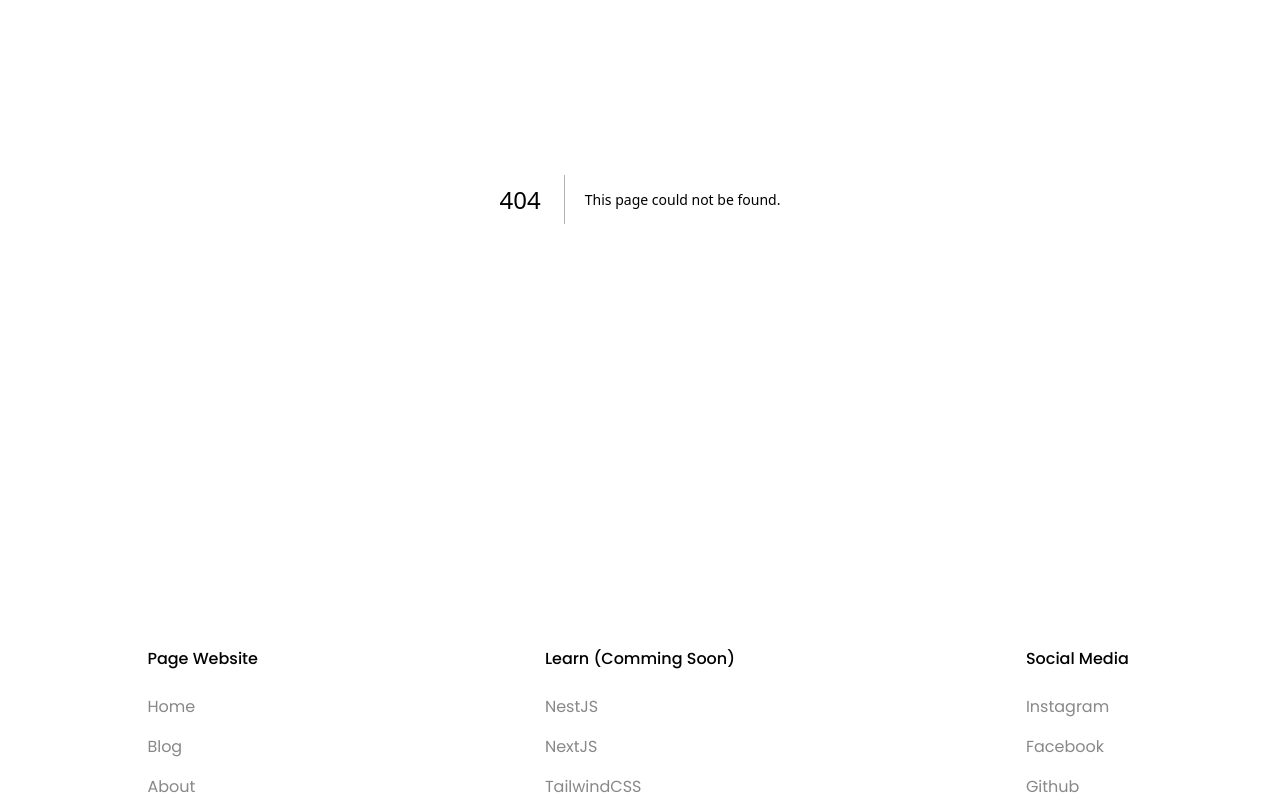
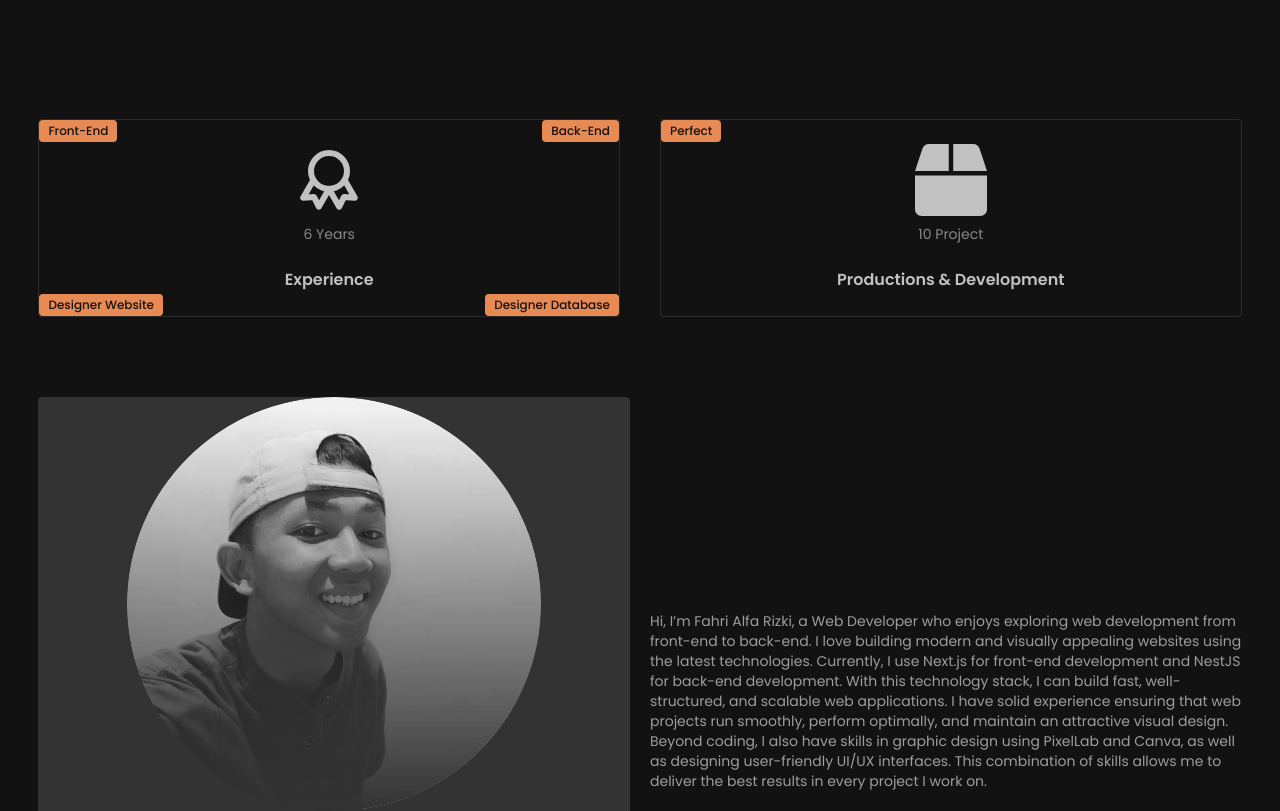
Before and after one commit to fahrialfarizki12/web-portofolio, a Next.js app: page /about in a window 1280 px wide. Before the commit this address had no page. Shown: the part 201-1012 px from the top of the page. Built offline with nearby package versions, Linux system fonts and the light colour scheme.

Commit message:
update now

```diff
--- /dev/null
+++ b/app/about/page.tsx
@@ -0,0 +1,70 @@
+import HeroText from "@/components/hero-text";
+import { Badge } from "@/components/ui/badge";
+import {
+  Card,
+  CardContent,
+  CardDescription,
+  CardFooter,
+  CardHeader,
+  CardTitle,
+} from "@/components/ui/card";
+import { TbAward } from "react-icons/tb";
+import { FaBox } from "react-icons/fa";
+import HeroAbout from "@/components/hero-about";
+export default function AboutPage() {
+  return (
+    <>
+      <HeroText
+        title="About Me"
+        description="Here is a brief overview about myself and why I became a programmer"
+      />
+      <div className="grid grid-cols-1 sm:grid-cols-2 place-items-center gap-10">
+        <Card className="border-accent/80 w-full relative rounded ">
+          <Badge className="absolute top-0 left-0 rounded">Front-End</Badge>
+          <Badge className="absolute top-0 right-0 rounded">Back-End</Badge>
+          <Badge className="absolute bottom-0 right-0 rounded">
+            Designer Database
+          </Badge>
+          <Badge className="absolute bottom-0 left-0 rounded">
+            Designer Website
+          </Badge>
+          <CardHeader>
+            <CardTitle>
+              <div className="flex justify-center">
+                <TbAward className="text-5xl sm:text-7xl" />
+              </div>
+            </CardTitle>
+            <CardDescription className="text-center">6 Years</CardDescription>
+          </CardHeader>
+          <CardContent>
+            <p className="font-semibold text-center">Experience</p>
+          </CardContent>
+        </Card>
+
+        <Card className="border-accent/80 w-full relative rounded ">
+          <Badge className="absolute top-0 left-0 rounded">Perfect</Badge>
+
+          <CardHeader>
+            <CardTitle>
+              <div className="flex justify-center">
+                <FaBox className="text-5xl sm:text-7xl" />
+              </div>
+            </CardTitle>
+            <CardDescription className="text-center">
+              10 Project
+            </CardDescription>
+          </CardHeader>
+          <CardContent>
+            <p className="font-semibold text-center">
+              Productions & Development
+            </p>
+          </CardContent>
+        </Card>
+      </div>
+
+      <div className="my-20">
+        <HeroAbout />
+      </div>
+    </>
+  );
+}
--- a/app/project/page.tsx
+++ b/app/project/page.tsx
@@ -79,6 +79,24 @@ export default function PageProject() {
             Author="Fahri Alfa Rizki"
             DateBlog="May, 2023"
           />
+          <Blog
+            TitleCard="Absensi Prakerind"
+            DescriptionCard="This is a student internship attendance web application that I am currently developing using Next.js for the frontend and Express.js for the backend. The application has already been completed and is fully functional. It is scheduled to be deployed in March, after the Eid al-Fitr holiday."
+            imageUrl="/portofolio-6.png"
+            imageAlt="Photo Absensi Prakerind"
+            BadgeBlog={[
+              "NextJs",
+              "ExpressJs",
+              "Tailwind Css",
+              "ORM Sequalize",
+              "MySQL",
+            ]}
+            Visit={false}
+            ImageProfile="/profile.jpeg"
+            ImageProfileAlt="Author Fahri Alfa Rizki"
+            Author="Fahri Alfa Rizki"
+            DateBlog="Des, 2025"
+          />
         </div>
       </div>
     </>
--- a/components/background-grid.tsx
+++ b/components/background-grid.tsx
@@ -1,12 +1,21 @@
 "use client";
 
 import { useTheme } from "next-themes";
+import { useEffect, useState } from "react";
 import DotPattern from "@/components/ui/dot-patterns";
 import Particles from "@/components/ui/particles";
 import { cn } from "@/lib/utils";
 
 export const BackgroundPattern = () => {
   const { resolvedTheme } = useTheme();
+  const [mounted, setMounted] = useState(false);
+
+  useEffect(() => {
+    setMounted(true);
+  }, []);
+
+  if (!mounted) return null; // ⬅️ PENTING
+
   const isLightTheme = resolvedTheme === "light";
 
   return (
@@ -14,7 +23,7 @@ export const BackgroundPattern = () => {
       <DotPattern
         className={cn(
           "mask-[radial-gradient(ellipse,rgba(0,0,0,0.3)_30%,black_50%)]",
-          "dark:fill-slate-700 -z-10 w-full mask-[linear-gradient(to_top,transparent,black_50%)]",
+          "dark:fill-slate-700 -z-10 w-full mask-[linear-gradient(to_top,transparent,black_70%)]",
         )}
         cr={1}
         cx={1}
--- a/components/footer.tsx
+++ b/components/footer.tsx
@@ -10,8 +10,8 @@ const footerSections = [
         href: "/",
       },
       {
-        title: "Blog",
-        href: "/blog",
+        title: "Project",
+        href: "/project",
       },
       {
         title: "About",
--- /dev/null
+++ b/components/hero-about.tsx
@@ -0,0 +1,39 @@
+import Image from "next/image";
+
+export default function HeroAbout() {
+  return (
+    <>
+      <div className="grid grid-cols-1 sm:grid-cols-2 sm:place-items-center gap-5">
+        <div className="bg-accent rounded aspect-square relative">
+          <Image
+            className="rounded-full w-[70%] mx-auto object-cover mask-b-from-3.5"
+            src="/profile.jpeg"
+            alt="Photo Fahri Alfa Rizki"
+            width={200}
+            height={200}
+            quality={100}
+          />
+          <p className="font-semibold text-foreground/80 absolute bottom-0 text-center  w-full">
+            Fahri Alfa Rizki
+          </p>
+        </div>
+        <div className="mt-4">
+          <p className="text-sm text-foreground/80">
+            Hi, I’m Fahri Alfa Rizki, a Web Developer who enjoys exploring web
+            development from front-end to back-end. I love building modern and
+            visually appealing websites using the latest technologies.
+            Currently, I use Next.js for front-end development and NestJS for
+            back-end development. With this technology stack, I can build fast,
+            well-structured, and scalable web applications. I have solid
+            experience ensuring that web projects run smoothly, perform
+            optimally, and maintain an attractive visual design. Beyond coding,
+            I also have skills in graphic design using PixelLab and Canva, as
+            well as designing user-friendly UI/UX interfaces. This combination
+            of skills allows me to deliver the best results in every project I
+            work on.
+          </p>
+        </div>
+      </div>
+    </>
+  );
+}
--- a/components/nav-menu.tsx
+++ b/components/nav-menu.tsx
@@ -38,7 +38,7 @@ export const NavMenu = (props: ComponentProps<typeof NavigationMenu>) => {
               asChild
               className={`${navigationMenuTriggerStyle()} ${pathname === "/about" && "bg-primary"}`}
             >
-              <Link href="#">About</Link>
+              <Link href="/about">About</Link>
             </NavigationMenuLink>
           </NavigationMenuItem>
           <NavigationMenuItem>
```
Also changed, not shown: public/portofolio-6.png (added).
